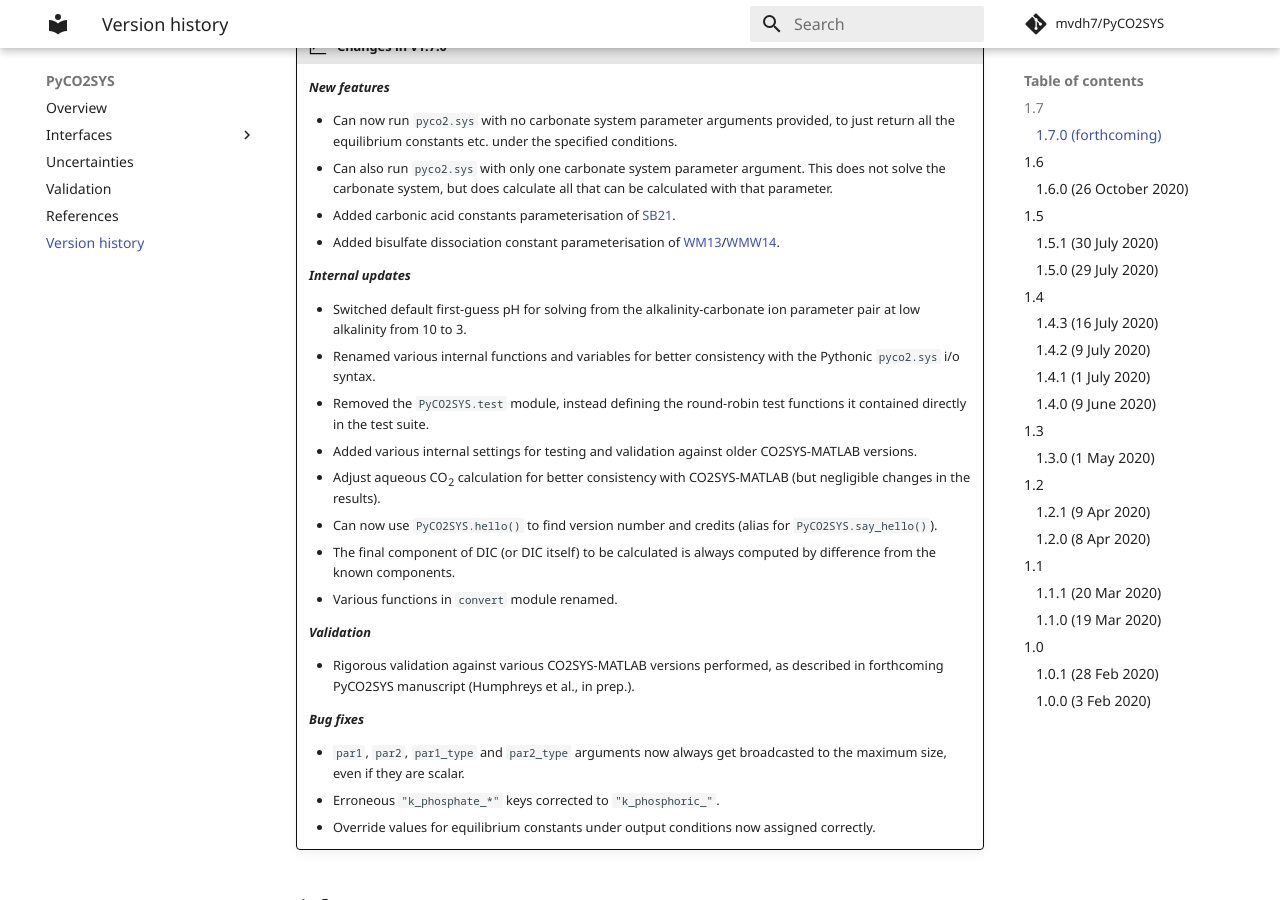
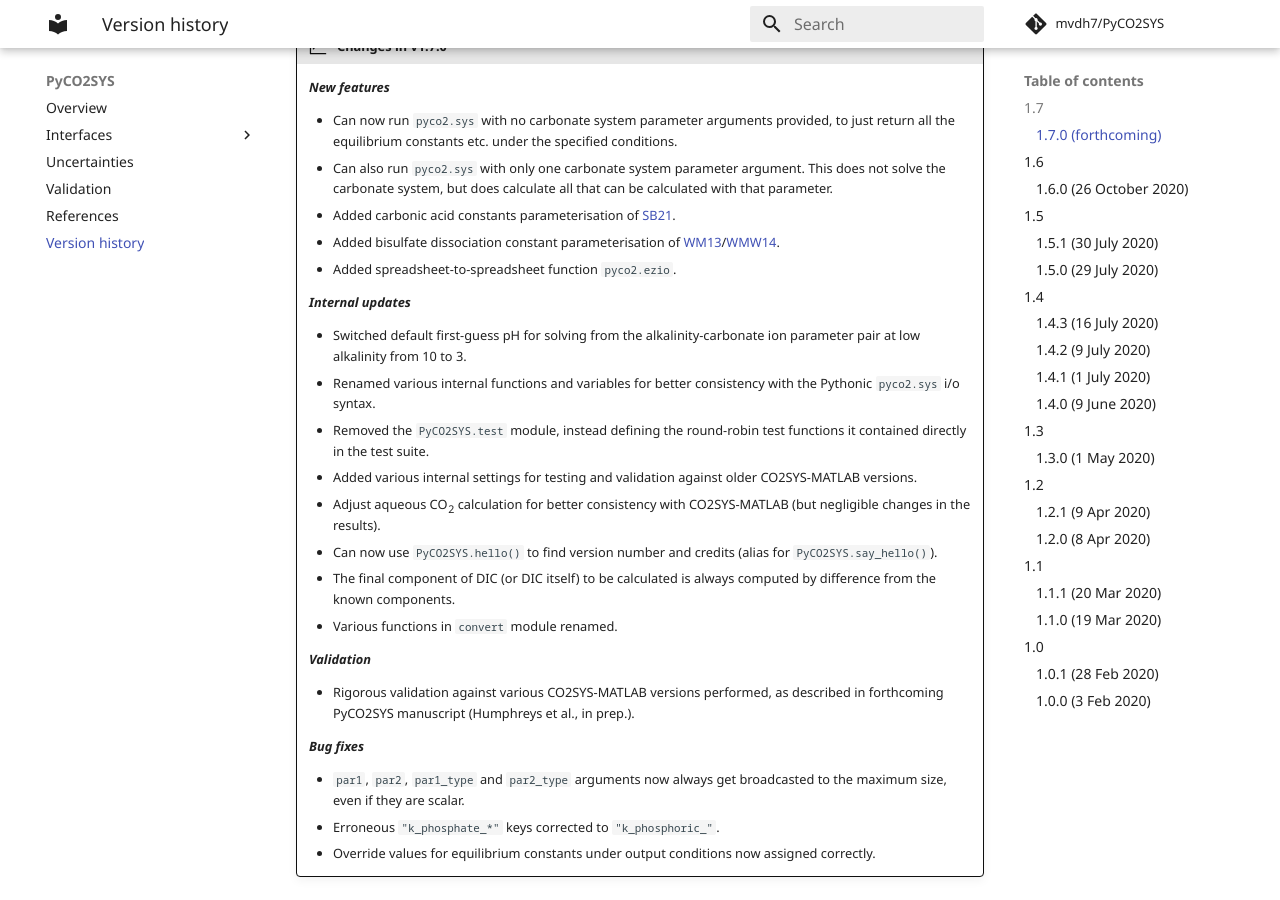
Before and after one commit to mvdh7/PyCO2SYS, an MkDocs documentation site: the page built from docs/versions.md, in a window 1280 px wide and 900 px high, scrolled down 1063 px. Built offline with MkDocs 1.6.1 and Material for MkDocs 9.7.7, drawn with Linux system fonts in a browser that asks for light colours; formulas are drawn with MathJax 3; comment, search, counter and statistics services are not loaded.

Commit message:
Note addition of ezio

```diff
--- a/docs/versions.md
+++ b/docs/versions.md
@@ -41,6 +41,7 @@ Adds new syntax to return equilibrium constants and total salts without needing
     * Can also run `pyco2.sys` with only one carbonate system parameter argument.  This does not solve the carbonate system, but does calculate all that can be calculated with that parameter.
     * Added carbonic acid constants parameterisation of [SB21](../refs/#s).
     * Added bisulfate dissociation constant parameterisation of [WM13](../refs/#w)/[WMW14](../refs/#w).
+    * Added spreadsheet-to-spreadsheet function `pyco2.ezio`.
 
     ***Internal updates***
 
```
